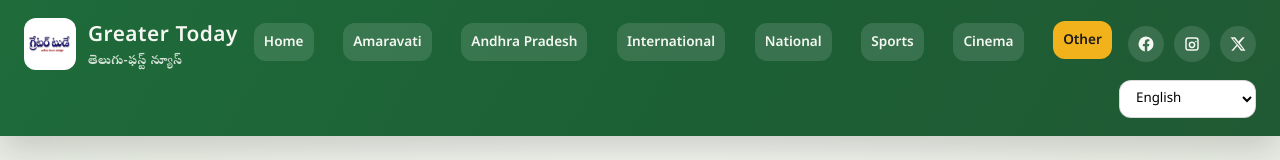
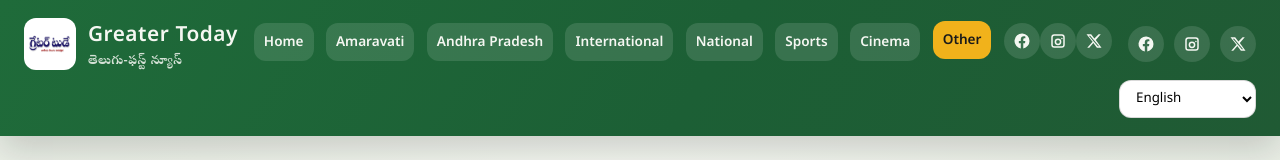
Before and after one commit to shannu2342/new-paper, a React (Vite) app in the folder frontend/: page /other in a window 1280 px wide. Shown: the top 160 px of the page. Built offline with nearby package versions, Linux system fonts and the light colour scheme; no server answers.

Commit message:
Update header and global styles

```diff
--- a/frontend/src/components/Header.jsx
+++ b/frontend/src/components/Header.jsx
@@ -78,6 +78,23 @@ const Header = () => {
               {item.title?.[language] || item.title?.en || item.title?.te}
             </NavLink>
           ))}
+          <div className="mobile-social">
+            <a className="social-icon" href="#" aria-label="Facebook" title="Facebook">
+              <svg viewBox="0 0 24 24" aria-hidden="true">
+                <path d="M22 12a10 10 0 1 0-11.6 9.9v-7h-2.6V12h2.6V9.8c0-2.6 1.6-4 3.9-4 1.1 0 2.2.2 2.2.2v2.4h-1.2c-1.2 0-1.6.8-1.6 1.6V12h2.7l-.4 2.9h-2.3v7A10 10 0 0 0 22 12z" />
+              </svg>
+            </a>
+            <a className="social-icon" href="#" aria-label="Instagram" title="Instagram">
+              <svg viewBox="0 0 24 24" aria-hidden="true">
+                <path d="M7 3h10a4 4 0 0 1 4 4v10a4 4 0 0 1-4 4H7a4 4 0 0 1-4-4V7a4 4 0 0 1 4-4zm10 2H7a2 2 0 0 0-2 2v10a2 2 0 0 0 2 2h10a2 2 0 0 0 2-2V7a2 2 0 0 0-2-2zm-5 3.5A4.5 4.5 0 1 1 7.5 13 4.5 4.5 0 0 1 12 8.5zm0 2A2.5 2.5 0 1 0 14.5 13 2.5 2.5 0 0 0 12 10.5zm5.2-2.7a1 1 0 1 1-1 1 1 1 0 0 1 1-1z" />
+              </svg>
+            </a>
+            <a className="social-icon" href="#" aria-label="Twitter" title="Twitter">
+              <svg viewBox="0 0 24 24" aria-hidden="true">
+                <path d="M18.2 3H21l-6.6 7.5L22 21h-6.1l-4.8-6.2L5.7 21H3l7.1-8.1L2 3h6.2l4.3 5.7L18.2 3zm-1.1 16h1.7L6.9 5H5.1l12 14z" />
+              </svg>
+            </a>
+          </div>
         </nav>
         <div className="social-links">
           <a className="social-icon" href="#" aria-label="Facebook" title="Facebook">
--- a/frontend/src/styles/global.css
+++ b/frontend/src/styles/global.css
@@ -711,12 +711,14 @@ button:disabled {
     gap: 8px;
     background: rgba(255, 255, 255, 0.08);
     padding: 10px;
-    border-radius: 12px;
-    width: 100%;
+    border-radius: 0 0 16px 16px;
+    width: 72vw;
+    max-width: 320px;
     flex-basis: 100%;
     position: absolute;
-    left: 0;
-    right: 0;
+    right: 16px;
+    left: auto;
+    transform: none;
     top: 100%;
     margin-top: 8px;
     z-index: 20;
```
